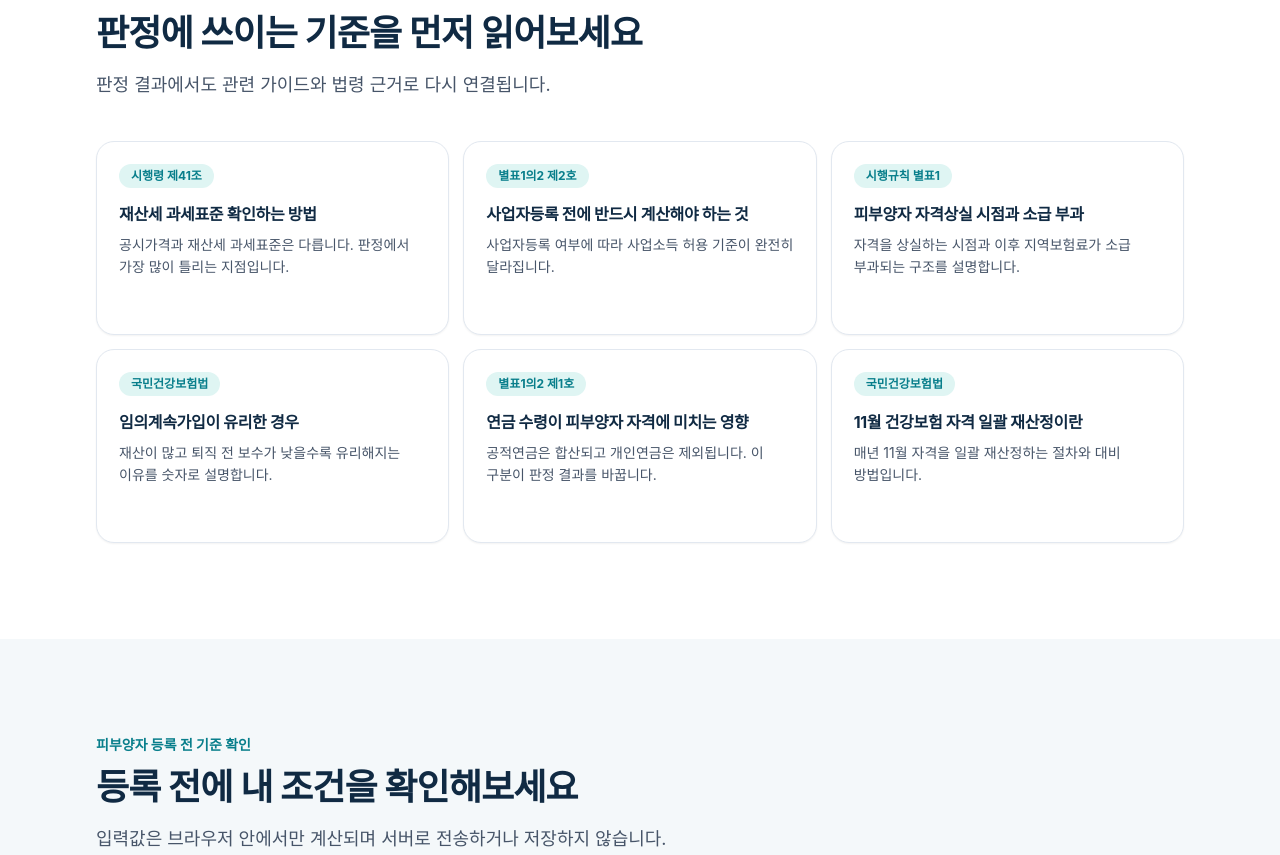
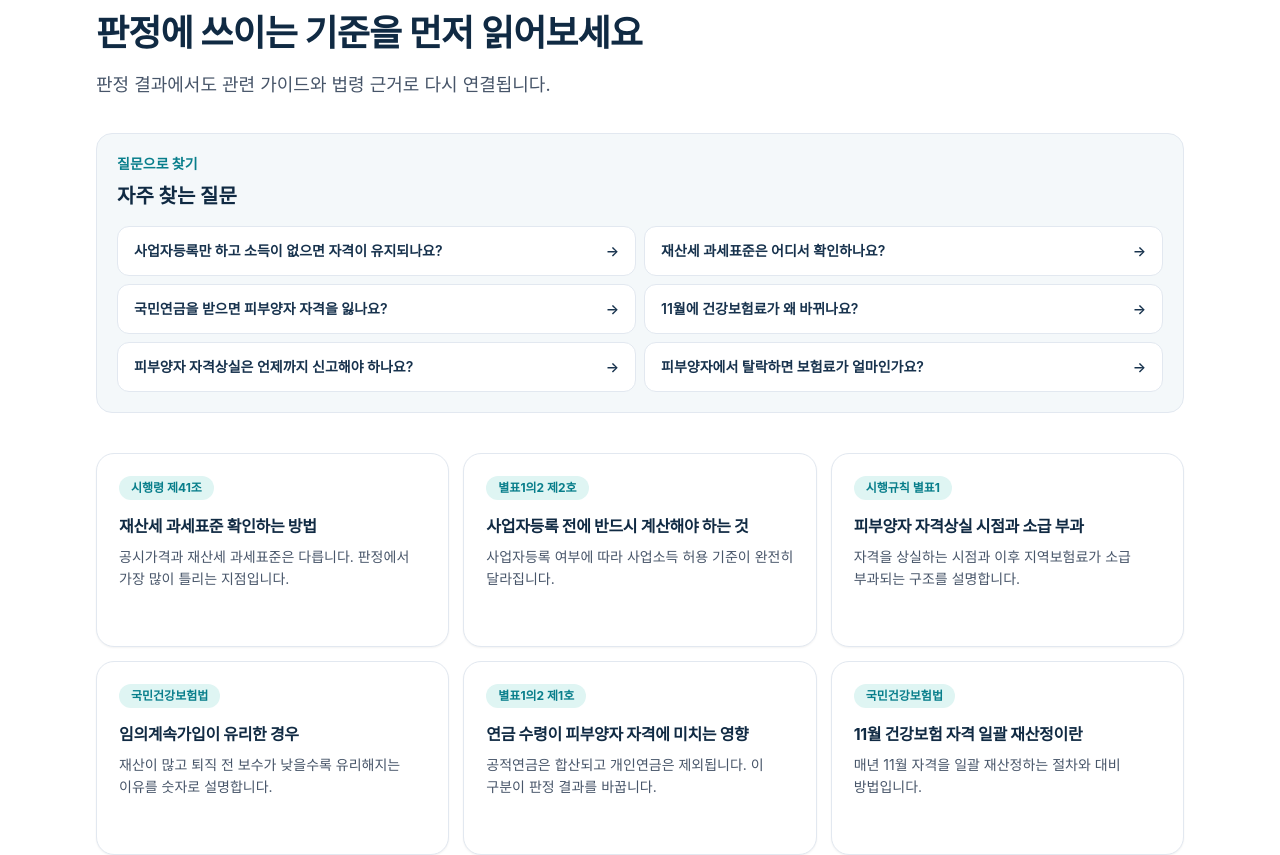
Before and after one commit to Seongseokwon/gijuncheck, a Next.js app: page / in a window 1280 px wide. Shown: the part 1942-2797 px from the top of the page. Built offline with nearby package versions, Linux system fonts and the light colour scheme; no server answers.

Commit message:
feat: FAQ 앵커와 인기 질문 링크 추가

```diff
--- a/src/app/globals.css
+++ b/src/app/globals.css
@@ -23,6 +23,12 @@
 
 html {
   scroll-behavior: smooth;
+}
+
+@media (prefers-reduced-motion: reduce) {
+  html {
+    scroll-behavior: auto;
+  }
 }
 
 body {
--- a/src/app/health-insurance/guides/before-business-registration/page.tsx
+++ b/src/app/health-insurance/guides/before-business-registration/page.tsx
@@ -51,6 +51,7 @@ const TOC: TocItem[] = [
 
 const FAQ: FaqItem[] = [
   {
+    id: 'faq-1',
     q: '사업자등록만 하고 소득이 없으면 피부양자 자격이 유지되나요?',
     a:
       '유지됩니다. 탈락 기준은 등록 자체가 아니라 사업소득의 발생입니다. ' +
--- a/src/app/health-insurance/guides/losing-eligibility/page.tsx
+++ b/src/app/health-insurance/guides/losing-eligibility/page.tsx
@@ -50,6 +50,7 @@ const TOC: TocItem[] = [
 
 const FAQ: FaqItem[] = [
   {
+    id: 'faq-1',
     q: '피부양자 자격상실은 언제까지 신고해야 하나요?',
     a:
       '사유가 발생한 날로부터 14일 이내가 원칙입니다. 늦게 신고해도 접수는 되지만, 자격상실일을 기준으로 그동안의 지역가입자 보험료가 소급 부과될 수 있습니다.',
--- a/src/app/health-insurance/guides/november-reassessment/page.tsx
+++ b/src/app/health-insurance/guides/november-reassessment/page.tsx
@@ -48,6 +48,7 @@ const TOC: TocItem[] = [
 
 const FAQ: FaqItem[] = [
   {
+    id: 'faq-1',
     q: '왜 11월에 건강보험료가 바뀌나요?',
     a:
       '5월 종합소득세 신고로 확정된 전년도 소득자료와 6월 1일 기준으로 확정된 재산세 과세자료가 취합되는 시점이 11월입니다. ' +
--- a/src/app/health-insurance/guides/pension-impact/page.tsx
+++ b/src/app/health-insurance/guides/pension-impact/page.tsx
@@ -48,6 +48,7 @@ const TOC: TocItem[] = [
 
 const FAQ: FaqItem[] = [
   {
+    id: 'faq-1',
     q: '국민연금을 받으면 피부양자 자격을 잃나요?',
     a: `연금액에 따라 다릅니다. 공적연금은 피부양자 자격 판정에서 총연금액 전액이 합산소득에 들어갑니다. 다른 소득과 합해 연 ${toManwon(
       INCOME.TOTAL_LIMIT,
--- a/src/app/health-insurance/guides/property-tax-base/page.tsx
+++ b/src/app/health-insurance/guides/property-tax-base/page.tsx
@@ -63,6 +63,7 @@ const FAQ: FaqItem[] = [
       '신청하지 않아도 자동으로 적용됩니다. 과세기준일인 6월 1일 현재 세대원 전체가 주택 1채만 보유하고 있으면 특례 비율이 반영된 고지서가 발송됩니다.',
   },
   {
+    id: 'faq-3',
     q: '과세표준은 어디서 확인할 수 있나요?',
     a:
       '재산세 고지서에 과세표준 항목이 표시됩니다. 온라인으로는 전국 지방세를 위택스에서, ' +
--- a/src/app/page.tsx
+++ b/src/app/page.tsx
@@ -1,4 +1,5 @@
 import DependentJudge from '@/components/DependentJudge';
+import ScenarioIcon from '@/components/ScenarioIcon';
 import TrackedLink from '@/components/TrackedLink';
 import { GUIDE_KEYS, ROUTES, TOOL_KEYS } from '@/lib/routes';
 
@@ -35,6 +36,38 @@ const GUIDE_DESCRIPTION: Partial<Record<(typeof GUIDE_KEYS)[number], string>> =
   guidePensionImpact: '공적연금은 합산되고 개인연금은 제외됩니다. 이 구분이 판정 결과를 바꿉니다.',
   guideNovemberReassessment: '매년 11월 자격을 일괄 재산정하는 절차와 대비 방법입니다.',
 };
+
+const POPULAR_QUESTIONS = [
+  {
+    question: '사업자등록만 하고 소득이 없으면 자격이 유지되나요?',
+    routeKey: 'guideBusinessRegistration',
+    anchor: 'faq-1',
+  },
+  {
+    question: '재산세 과세표준은 어디서 확인하나요?',
+    routeKey: 'guidePropertyTaxBase',
+    anchor: 'faq-3',
+  },
+  {
+    question: '국민연금을 받으면 피부양자 자격을 잃나요?',
+    routeKey: 'guidePensionImpact',
+    anchor: 'faq-1',
+  },
+  {
+    question: '11월에 건강보험료가 왜 바뀌나요?',
+    routeKey: 'guideNovemberReassessment',
+    anchor: 'faq-1',
+  },
+  {
+    question: '피부양자 자격상실은 언제까지 신고해야 하나요?',
+    routeKey: 'guideLosingEligibility',
+    anchor: 'faq-1',
+  },
+  {
+    question: '피부양자에서 탈락하면 보험료가 얼마인가요?',
+    routeKey: 'regionalPremium',
+  },
+] as const;
 
 const shell = 'mx-auto w-full max-w-[1120px] px-4';
 
@@ -144,10 +177,10 @@ export default function Home() {
                 className="group min-h-[190px] rounded-[18px] border border-slate-200 bg-white p-[22px] shadow-sm transition hover:-translate-y-0.5 hover:border-accent-700 hover:shadow-[0_12px_28px_rgba(16,42,67,.08)]"
               >
                 <span
-                  className="grid h-[42px] w-[42px] place-items-center rounded-[11px] bg-canvas text-[19px] font-bold text-brand-900 transition group-hover:bg-accent-100 group-hover:text-accent-700"
+                  className="grid h-[42px] w-[42px] place-items-center rounded-[11px] bg-canvas text-brand-900 transition group-hover:bg-accent-100 group-hover:text-accent-700"
                   aria-hidden
                 >
-                  {mark}
+                  <ScenarioIcon mark={mark} />
                 </span>
                 <h3 className="mt-6 text-base font-bold tracking-[-.02em] text-brand-950">{title}</h3>
                 <p className="mt-2 text-sm leading-[1.55] text-slate-600">{description}</p>
@@ -243,7 +276,7 @@ export default function Home() {
         </div>
       </section>
 
-      <section id="guides" className="scroll-mt-24 bg-white py-16 sm:py-20 lg:py-24" aria-labelledby="guides-title">
+      <section id="guides" className="scroll-mt-44 bg-white py-16 sm:scroll-mt-24 sm:py-20 lg:py-24" aria-labelledby="guides-title">
         <div className={shell}>
           <div className="max-w-3xl">
             <p className="text-sm font-bold text-accent-700">근거가 되는 가이드</p>
@@ -256,6 +289,31 @@ export default function Home() {
             <p className="mt-4 text-lg leading-8 text-slate-600">
               판정 결과에서도 관련 가이드와 법령 근거로 다시 연결됩니다.
             </p>
+          </div>
+
+          <div className="mt-8 rounded-2xl border border-slate-200 bg-canvas p-5" aria-labelledby="popular-questions-title">
+            <p className="text-sm font-bold text-accent-700">질문으로 찾기</p>
+            <h3 id="popular-questions-title" className="mt-2 text-xl font-bold text-brand-950">
+              자주 찾는 질문
+            </h3>
+            <ul className="mt-4 grid gap-2 sm:grid-cols-2">
+              {POPULAR_QUESTIONS.map((item) => {
+                const route = ROUTES[item.routeKey];
+                const href = `${route.path}${'anchor' in item ? `#${item.anchor}` : ''}`;
+
+                return (
+                  <li key={item.question}>
+                    <a
+                      href={href}
+                      className="inline-flex min-h-[44px] w-full items-center justify-between gap-4 rounded-xl border border-slate-200 bg-white px-4 py-3 text-sm font-semibold leading-6 text-brand-900 transition hover:border-accent-700 hover:text-accent-700"
+                    >
+                      <span>{item.question}</span>
+                      <span aria-hidden>→</span>
+                    </a>
+                  </li>
+                );
+              })}
+            </ul>
           </div>
 
           <div className="mt-10 grid gap-[14px] sm:grid-cols-2 lg:grid-cols-3">
@@ -282,7 +340,7 @@ export default function Home() {
 
       <section
         id="judge"
-        className="scroll-mt-20 bg-canvas py-16 sm:py-20 lg:py-24"
+        className="scroll-mt-44 bg-canvas py-16 sm:scroll-mt-20 sm:py-20 lg:py-24"
         aria-labelledby="judge-title"
       >
         <div className={shell}>
--- a/src/components/guide.tsx
+++ b/src/components/guide.tsx
@@ -19,6 +19,7 @@ import { SITE } from '@/lib/site';
 export interface FaqItem {
   q: string;
   a: string;
+  id?: string;
 }
 
 /**
@@ -123,7 +124,7 @@ export function Section({
   children: ReactNode;
 }) {
   return (
-    <section id={id} className="scroll-mt-24 space-y-4">
+    <section id={id} className="scroll-mt-44 sm:scroll-mt-24 space-y-4">
       <h2 className="text-2xl font-extrabold tracking-tight text-brand-950">{title}</h2>
       {children}
     </section>
@@ -240,13 +241,14 @@ export function ToolCta({
 
 export function FaqSection({ items }: { items: FaqItem[] }) {
   return (
-    <section id="faq" className="scroll-mt-24">
+    <section id="faq" className="scroll-mt-44 sm:scroll-mt-24">
       <h2 className="text-2xl font-extrabold tracking-tight text-brand-950">자주 묻는 질문</h2>
       <dl className="mt-6 space-y-4">
-        {items.map(({ q, a }) => (
+        {items.map(({ q, a, id }, i) => (
           <div
             key={q}
-            className="rounded-2xl border border-slate-200 bg-white p-6 shadow-sm"
+            id={id ?? `faq-${i + 1}`}
+            className="scroll-mt-44 rounded-2xl border border-slate-200 bg-white p-6 shadow-sm target:bg-accent-50 sm:scroll-mt-24"
           >
             <dt className="text-base font-extrabold text-brand-950">{q}</dt>
             <dd className="mt-3 text-base leading-7 text-slate-600">{a}</dd>
--- a/tailwind.config.ts
+++ b/tailwind.config.ts
@@ -14,9 +14,12 @@ export default {
           800: '#244964',
         },
         accent: {
+          50: '#f0fdfa',
           100: '#dff5f3',
+          200: '#99f6e4',
           600: '#0c8f9d',
           700: '#087e8b',
+          800: '#115e59',
         },
         canvas: '#f4f8fa',
       },
```
Also changed, not shown: 2 other files (tests, documents, lock files or other folders).
